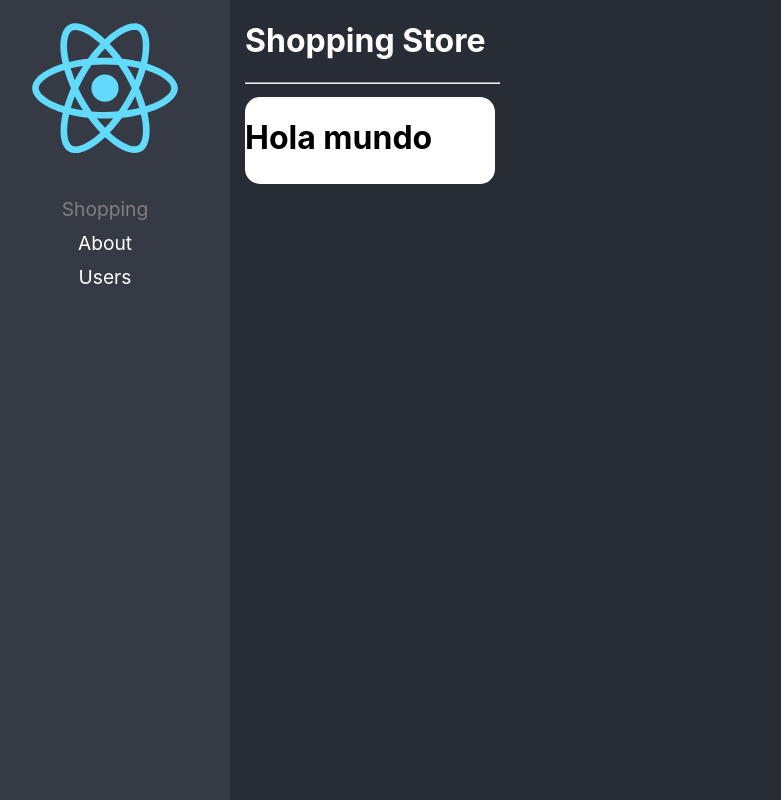
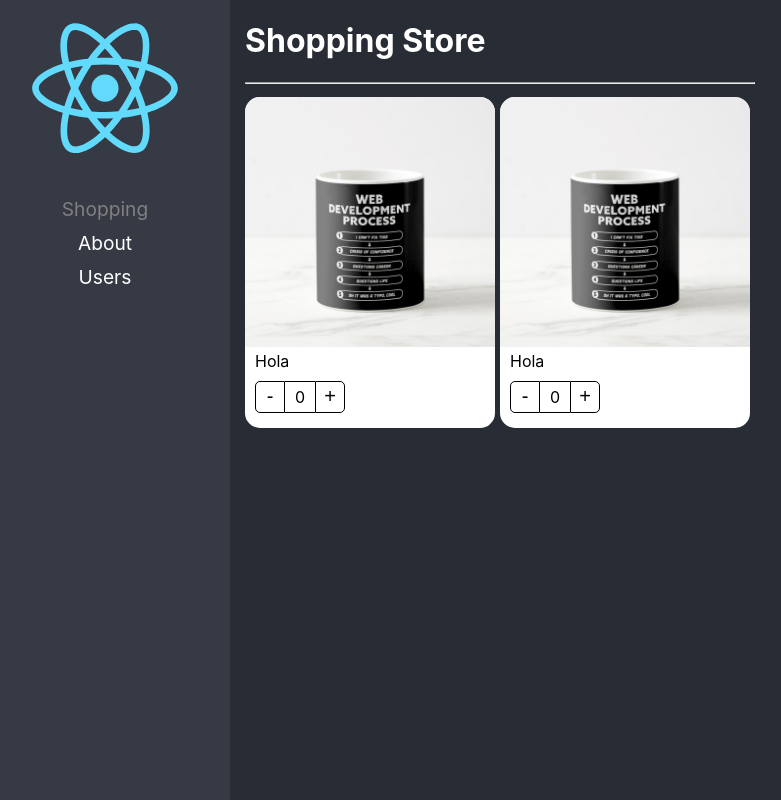
Before and after one commit to josscode95/react-adv, a React (Create React App) app: page / in a window 1280 px wide. Shown: the whole page, without its empty margins (20-801 px from the left). Built offline with nearby package versions, Linux system fonts and the light colour scheme.

Commit message:
Component compound patterns

```diff
--- /dev/null
+++ b/src/02-component-patterns/components/ProductButtons.tsx
@@ -0,0 +1,22 @@
+import { useContext } from "react";
+import { ProductContext } from "./ProductCard";
+import styles from '../styles/styles.module.css';
+
+export const ProductButtons = () => {
+
+  const { increaseBy, counter } = useContext(ProductContext)
+
+  return(
+    <div className={styles.buttonsContainer}>
+      <button
+        className={styles.buttonMinus}
+        onClick={() => increaseBy(-1)}
+      >-</button>
+      <div className={styles.countLabel}>{counter}</div>
+      <button
+        className={styles.buttonAdd}
+        onClick={() => increaseBy(1)}
+      >+</button>
+    </div>
+  );
+}
--- a/src/02-component-patterns/components/ProductCard.tsx
+++ b/src/02-component-patterns/components/ProductCard.tsx
@@ -1,62 +1,26 @@
 import { useProduct } from '../hooks/useProduct';
+
 import styles from '../styles/styles.module.css';
-import noImage from '../assets/no-image.jpg';
-import { ReactElement } from 'react';
 
-interface Props{
-  product:Product;
-  children?:ReactElement;
-}
+import { createContext } from 'react';
+import { ProductContextProps, ProductCardProps } from '../interfaces/interfaces';
 
-interface Product{
-  id:string;
-  title:string;
-  img?:string;
-}
+export const ProductContext = createContext({} as ProductContextProps);
+const { Provider } = ProductContext;
 
-interface ProductButtonsProps{
-  increaseBy:(value:number)=>void;
-  counter:number;
-}
-
-export const ProductImage = ({img = ''}) => {
-  return(
-    <img className={styles.productImg} src={ img ? img : noImage } alt="Image product" />
-  );
-}
-
-export const ProductTitle = ({title}:{title:string}) => {
-  return (
-    <span className={styles.productDescription}>{title}</span>
-  );
-}
-
-export const ProductButtons = ({increaseBy, counter}:ProductButtonsProps) => {
-  return(
-    <div className={styles.buttonsContainer}>
-      <button
-        className={styles.buttonMinus}
-        onClick={() => increaseBy(-1)}
-      >-</button>
-      <div className={styles.countLabel}>{counter}</div>
-      <button
-        className={styles.buttonAdd}
-        onClick={() => increaseBy(1)}
-      >+</button>
-    </div>
-  );
-}
-
-export const ProductCard = ({product, children}:Props) => {
+export const ProductCard = ({product, children}:ProductCardProps) => {
 
   const {counter, increaseBy} = useProduct();
 
   return (
-    <div className={styles.productCard}>
-      { children }
-      {/* <ProductImage img={product.img} />
-      <ProductTitle title={product.title} />
-      <ProductButtons counter={counter} increaseBy={increaseBy}/> */}
-    </div>
+    <Provider value={{
+      counter,
+      increaseBy,
+      product
+    }}>
+      <div className={styles.productCard}>
+        { children }
+      </div>
+    </Provider>
   )
 }
--- /dev/null
+++ b/src/02-component-patterns/components/ProductImage.tsx
@@ -0,0 +1,22 @@
+import { useContext } from "react";
+import { ProductContext } from "./ProductCard";
+import noImage from '../assets/no-image.jpg';
+import styles from '../styles/styles.module.css';
+
+export const ProductImage = ({img = ''}) => {
+
+  const { product } = useContext(ProductContext)
+  let imgToShow:string;
+
+  if(img){
+    imgToShow = img;
+  }else if(product.img){
+    imgToShow = product.img;
+  }else {
+    imgToShow = noImage;
+  }
+
+  return(
+    <img className={styles.productImg} src={ imgToShow } alt="product" />
+  );
+}
--- /dev/null
+++ b/src/02-component-patterns/components/ProductTitle.tsx
@@ -0,0 +1,12 @@
+import { useContext } from "react";
+import { ProductContext } from "./ProductCard";
+import styles from '../styles/styles.module.css';
+
+export const ProductTitle = ({title}:{title?:string}) => {
+
+  const { product } = useContext(ProductContext)
+
+  return (
+    <span className={styles.productDescription}>{ title ? title : product.title }</span>
+  );
+}
--- /dev/null
+++ b/src/02-component-patterns/components/index.ts
@@ -0,0 +1,16 @@
+import { ProductCardHOCProps } from "../interfaces/interfaces";
+
+import { ProductButtons } from "./ProductButtons";
+import { ProductCard as ProductCardHOC } from "./ProductCard";
+import { ProductImage } from "./ProductImage";
+import { ProductTitle } from "./ProductTitle";
+
+export { ProductButtons } from "./ProductButtons";
+export { ProductImage } from "./ProductImage";
+export { ProductTitle } from "./ProductTitle";
+
+export const ProductCard:ProductCardHOCProps = Object.assign(ProductCardHOC, {
+  Title: ProductTitle,
+  Image: ProductImage,
+  Buttons: ProductButtons
+})
--- /dev/null
+++ b/src/02-component-patterns/interfaces/interfaces.ts
@@ -0,0 +1,25 @@
+import { ReactElement } from "react";
+
+export interface ProductCardProps{
+  product:Product;
+  children?:ReactElement|ReactElement[];
+}
+
+export interface Product{
+  id:string;
+  title:string;
+  img?:string;
+}
+
+export interface ProductContextProps{
+  counter:number;
+  increaseBy:(value: number) => void;
+  product:Product;
+}
+
+export interface ProductCardHOCProps{
+  ({ product, children }:ProductCardProps):JSX.Element;
+  Title:({title}:{title?:string})=>JSX.Element;
+  Image:({img}:{img?:string})=>JSX.Element;
+  Buttons:()=>JSX.Element;
+}
--- a/src/02-component-patterns/pages/ShoppingPage.tsx
+++ b/src/02-component-patterns/pages/ShoppingPage.tsx
@@ -1,4 +1,5 @@
-import { ProductCard } from "../components/ProductCard"
+import { ProductButtons, ProductCard, ProductImage, ProductTitle } from "../components"
+
 
 const product = {
   id: '1',
@@ -17,7 +18,14 @@ export const ShoppingPage = () => {
         flexWrap: 'wrap'
       }}>
         <ProductCard product={product}>
-          <h1>Hola mundo</h1>
+          <ProductCard.Image />
+          <ProductCard.Title title='Hola' />
+          <ProductCard.Buttons />
+        </ProductCard>
+        <ProductCard product={product}>
+          <ProductImage />
+          <ProductTitle title='Hola' />
+          <ProductButtons />
         </ProductCard>
       </div>
     </div>
```
